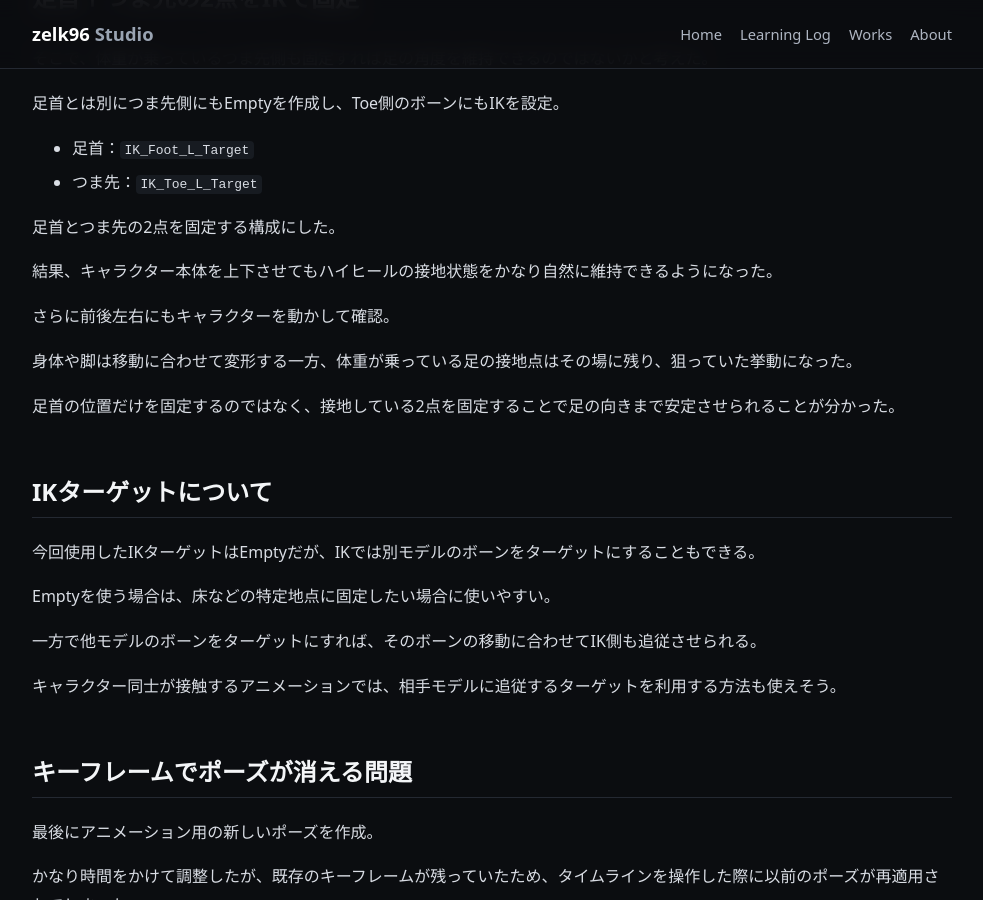
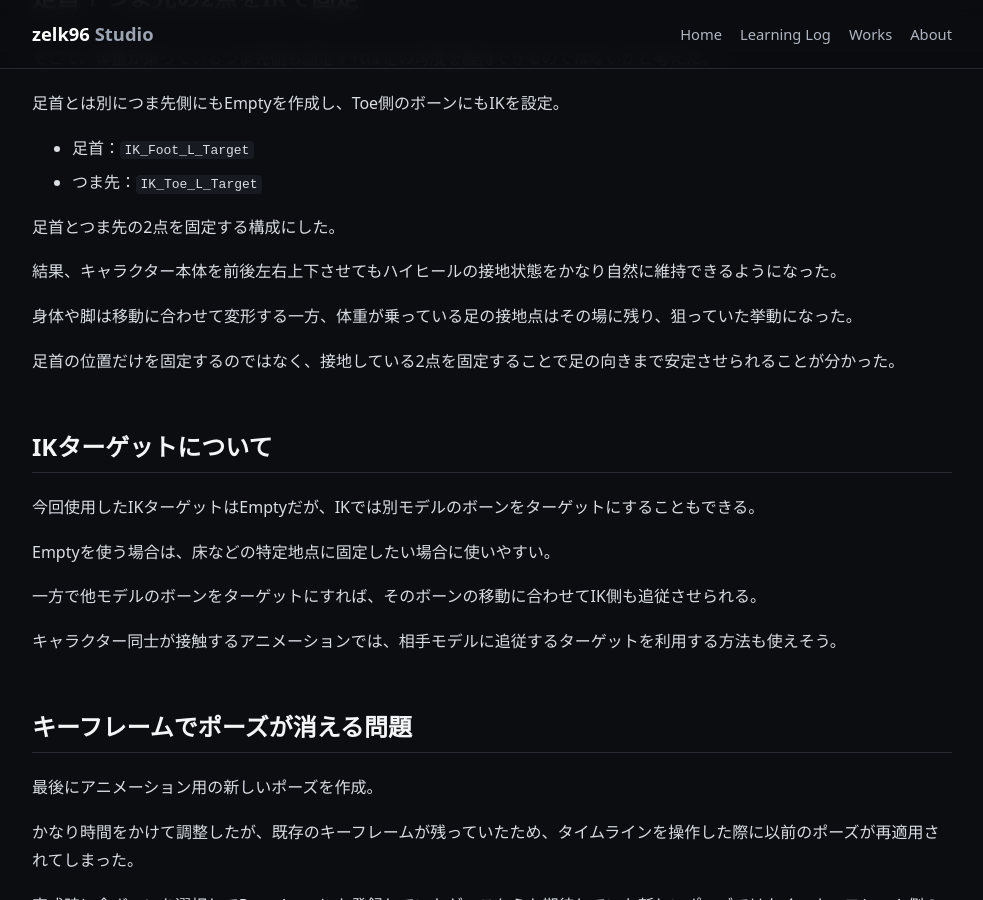
Before and after one commit to zelk96/zelk96-studio, a Jekyll site: the page built from posts/blender-ik-highheels.md, in a window 1280 px wide and 900 px high, scrolled down 794 px. Shown: the whole window, without its empty margins (148-1131 px from the left). Built offline with Jekyll 4.4.1, drawn with Linux system fonts in a browser that asks for light colours.

Commit message:
Refine Blender note wording
Adjust the wording in two Blender notes to make the titles and summaries read more naturally and better reflect the article content. This clarifies the high-heel IK grounding explanation and simplifies the clothing repair intro sentence for readability.

```diff
--- a/posts/blender-ik-highheels.md
+++ b/posts/blender-ik-highheels.md
@@ -39,9 +39,7 @@ blender_note: true
 
 足首とつま先の2点を固定する構成にした。
 
-結果、キャラクター本体を上下させてもハイヒールの接地状態をかなり自然に維持できるようになった。
-
-さらに前後左右にもキャラクターを動かして確認。
+結果、キャラクター本体を前後左右上下させてもハイヒールの接地状態をかなり自然に維持できるようになった。
 
 身体や脚は移動に合わせて変形する一方、体重が乗っている足の接地点はその場に残り、狙っていた挙動になった。
 
```
Also changed, not shown: other parts of posts/blender-ik-highheels.md (+1 -1 lines), posts/clothes-fix.md (+1 -1 lines).
